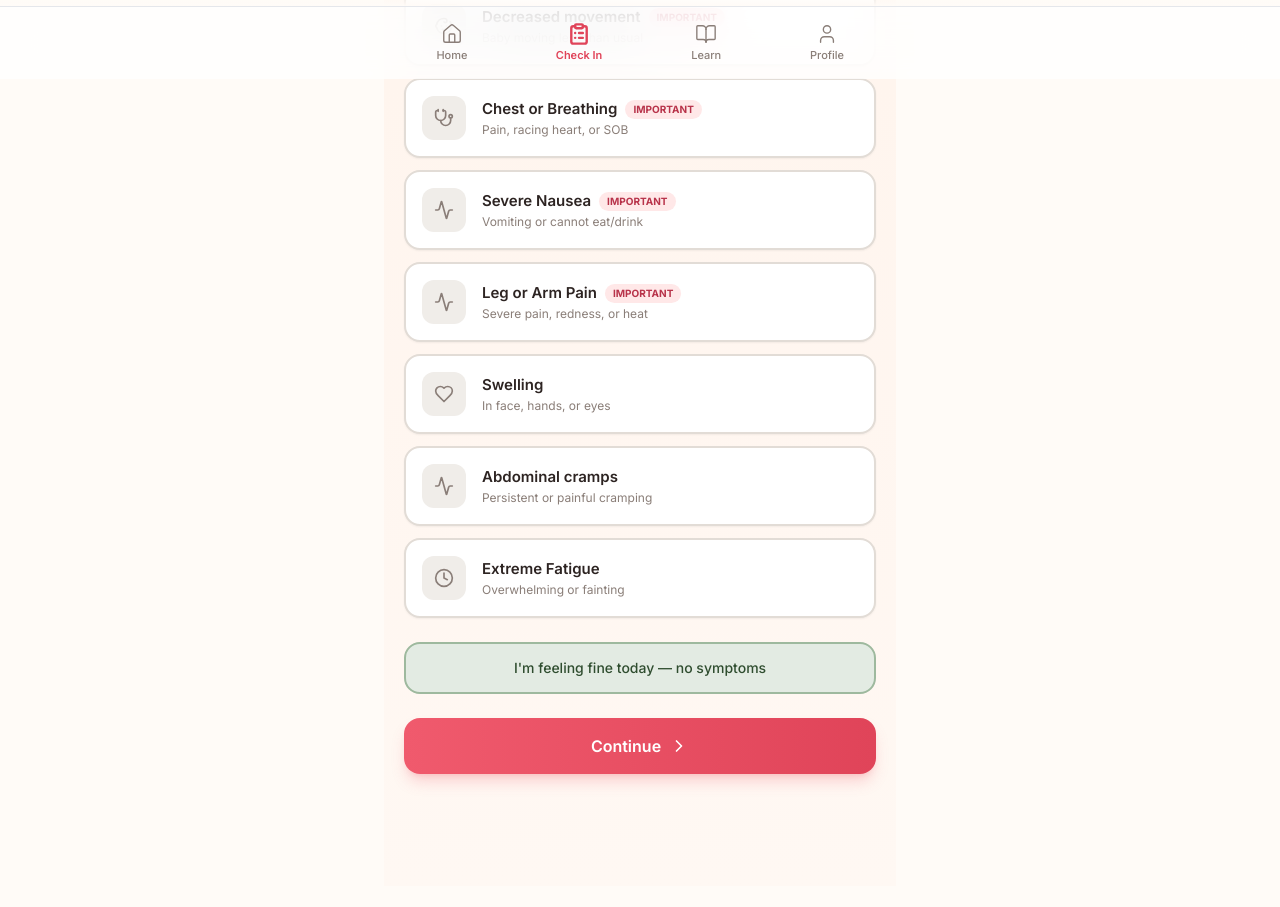
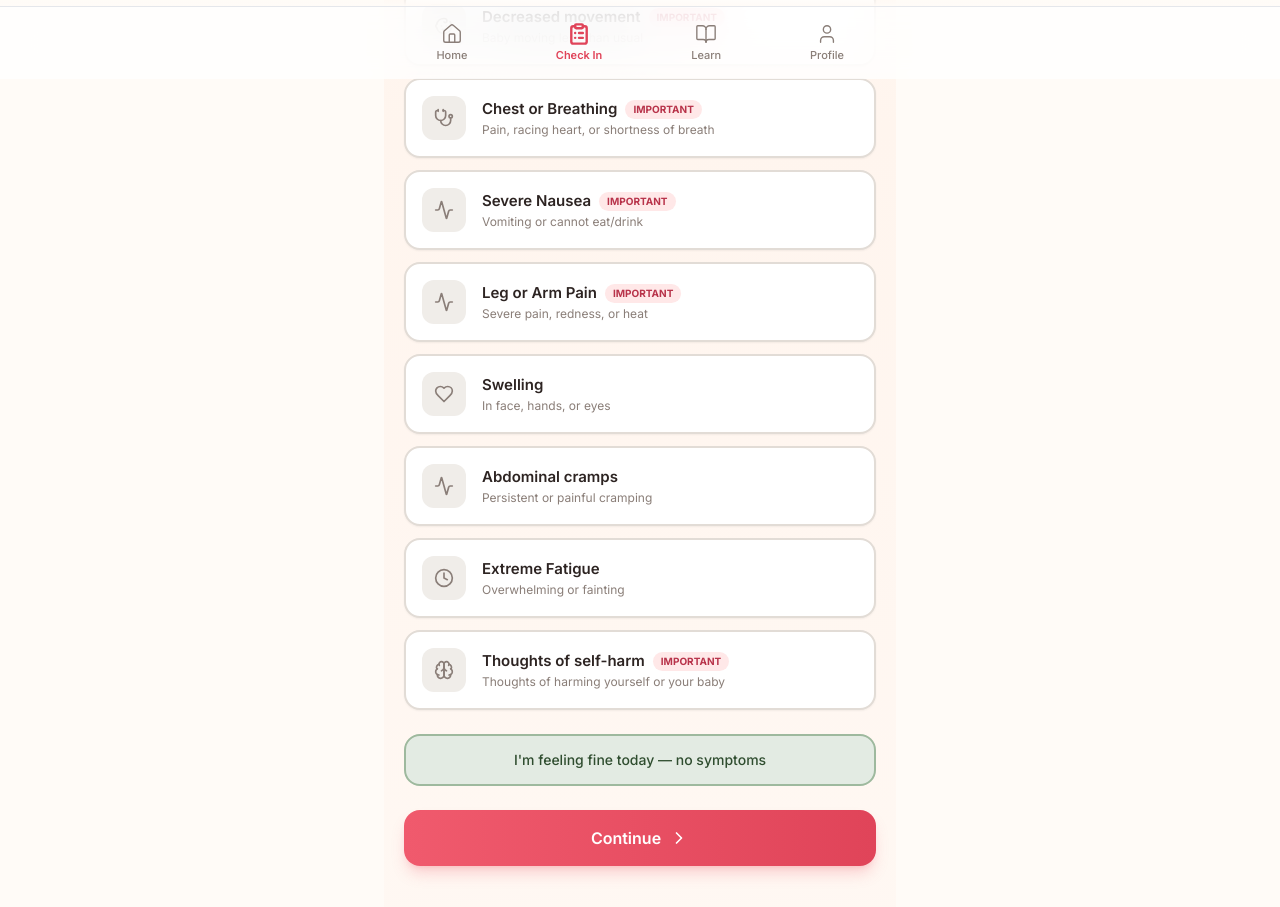
Before and after one commit to olabodesamuel0920-max/guard, a Next.js app in the folder mama-guard-redesign/: page /checkin in a window 1280 px wide. Shown: the part 721-1628 px from the top of the page. Before the commit the page ends 1607 px from the top, so only its background shows below. Built offline with nearby package versions, Linux system fonts and the light colour scheme.

Commit message:
Phase 5C: Polish check-in safety wording

```diff
--- a/mama-guard-redesign/app/checkin/page.tsx
+++ b/mama-guard-redesign/app/checkin/page.tsx
@@ -189,7 +189,7 @@ const symptoms: Symptom[] = [
   {
     id: "breathing",
     label: "Chest or Breathing",
-    description: "Pain, racing heart, or SOB",
+    description: "Pain, racing heart, or shortness of breath",
     icon: Stethoscope,
     severity: "high",
   },
@@ -227,6 +227,13 @@ const symptoms: Symptom[] = [
     description: "Overwhelming or fainting",
     icon: Clock,
     severity: "medium",
+  },
+  {
+    id: "self_harm",
+    label: "Thoughts of self-harm",
+    description: "Thoughts of harming yourself or your baby",
+    icon: Brain,
+    severity: "high",
   },
 ];
 
```
